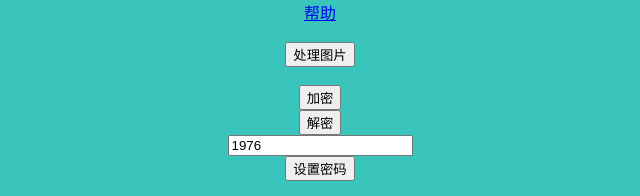
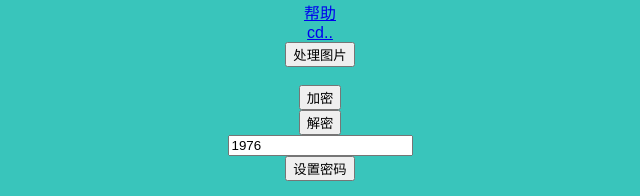
Before and after one commit to louiesun/Crypted, a website: page index.html in a window 1280 px wide. Shown: the top 196 px of the page, 320-960 px from the left. Drawn offline with Linux system fonts and the light colour scheme.

Commit message:
add cd..

```diff
--- a/index.html
+++ b/index.html
@@ -139,7 +139,7 @@
 		}
 	</script>
 	<a href="/Crypted/help.html">帮助</a>
-	<br />
+	<a href="../">cd..</a>
 	<input id="BtChange" type="button" value="处理图片" onclick="ChangeCryption();">
 	<br />
 	<input id="BtEncrypt" type="button" value="加密" onclick="Encrypt();" />
```
